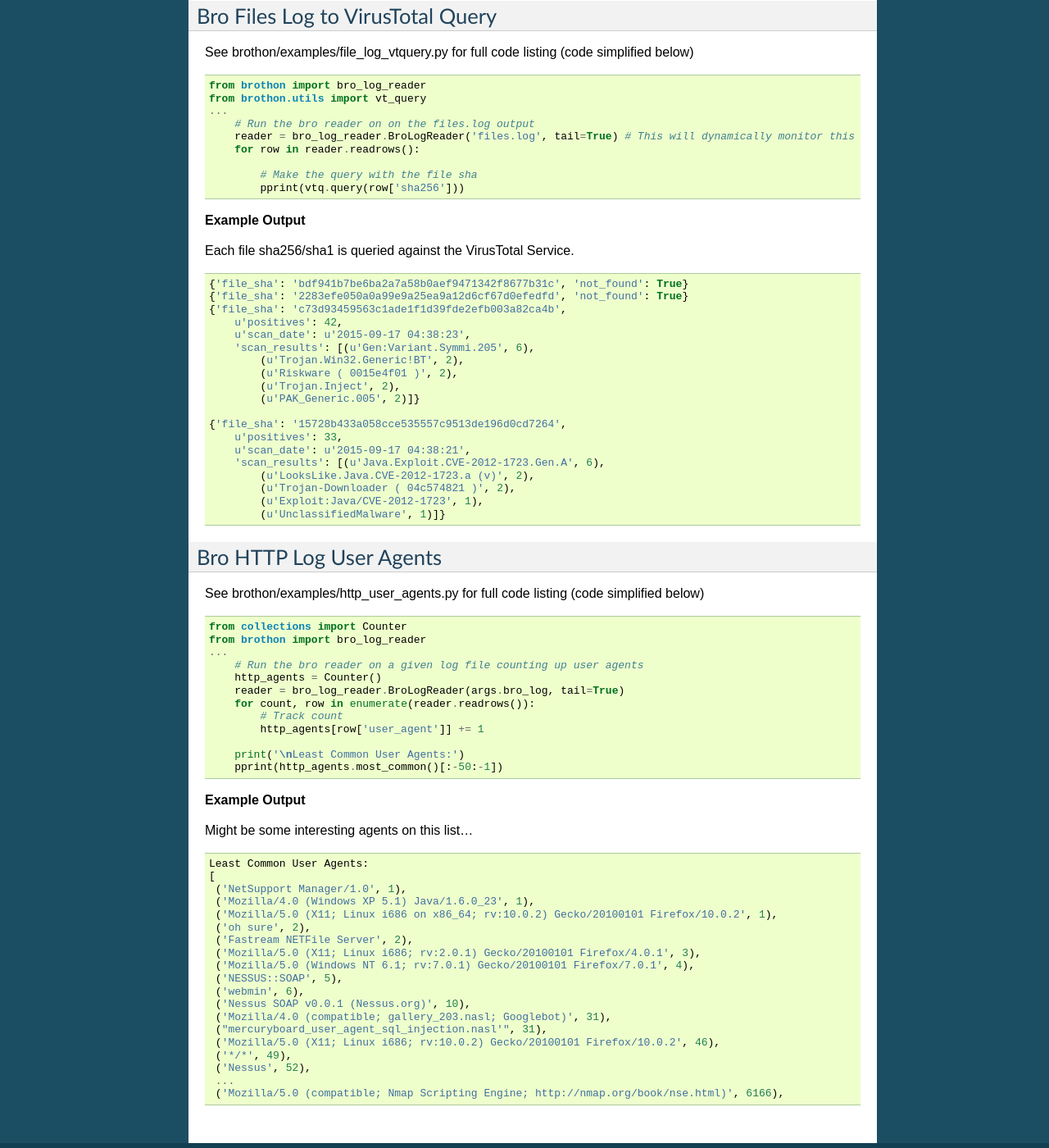
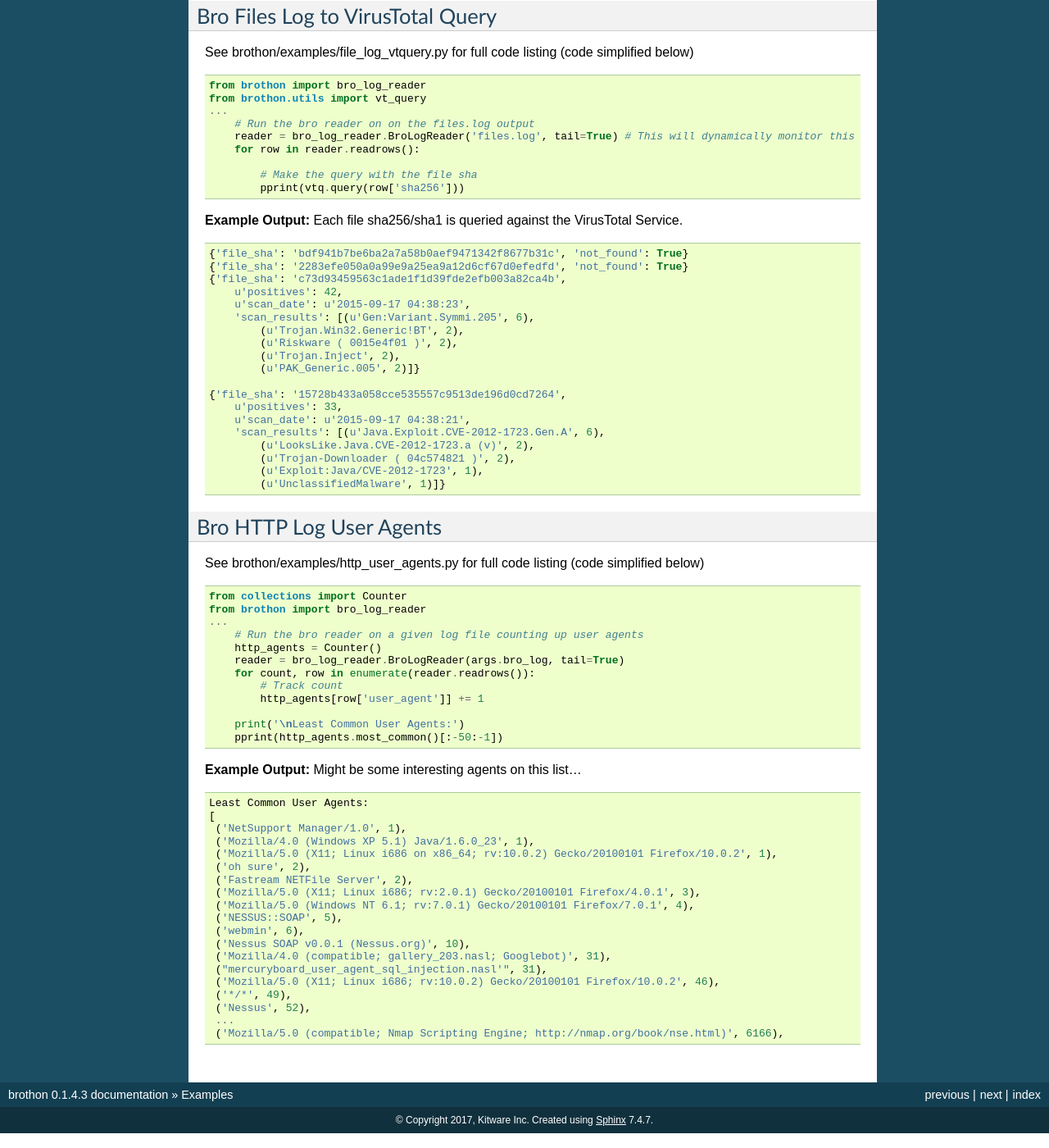
Before and after one commit to SuperCowPowers/zat, a Sphinx documentation site: the page built from docs/examples.rst, in a window 1280 px wide and 1400 px high, scrolled down 1183 px. Shown: the whole window at 82% size. Built offline with Sphinx 7.4.7, drawn with Linux system fonts in a browser that asks for light colours; some of the changed text lies outside the part shown.

Commit message:
small doc change

```diff
--- a/docs/examples.rst
+++ b/docs/examples.rst
@@ -21,8 +21,7 @@ See brothon/examples/bro_log_pprint.py for full code listing.
             pprint(row)
 
 
-**Example Output**
-You get back a nice Python Dictionary with timestamps and types properly converted.
+**Example Output:** You get back a nice Python Dictionary with timestamps and types properly converted.
 
 ::
 
@@ -88,9 +87,7 @@ See brothon/examples/file_log_vtquery.py for full code listing (code simplified
             pprint(vtq.query(row['sha256']))
 
 
-**Example Output**
-
-Each file sha256/sha1 is queried against the VirusTotal Service.
+**Example Output:** Each file sha256/sha1 is queried against the VirusTotal Service.
 
 ::
 
@@ -135,9 +132,7 @@ See brothon/examples/http_user_agents.py for full code listing (code simplified
         pprint(http_agents.most_common()[:-50:-1])
 
 
-**Example Output**
-
-Might be some interesting agents on this list...
+**Example Output:** Might be some interesting agents on this list...
 
 ::
 
```
